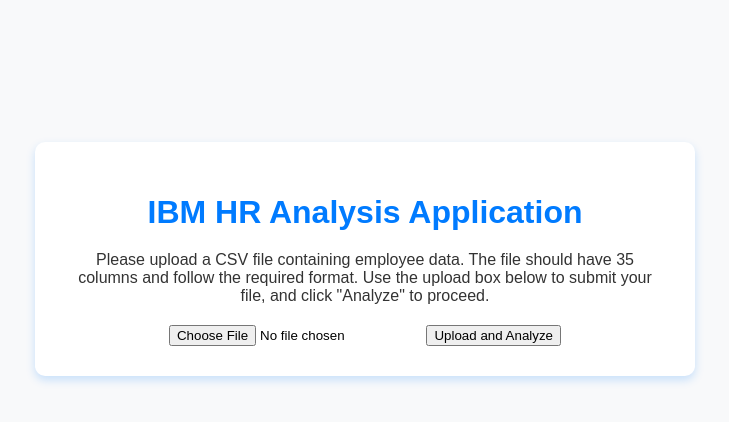
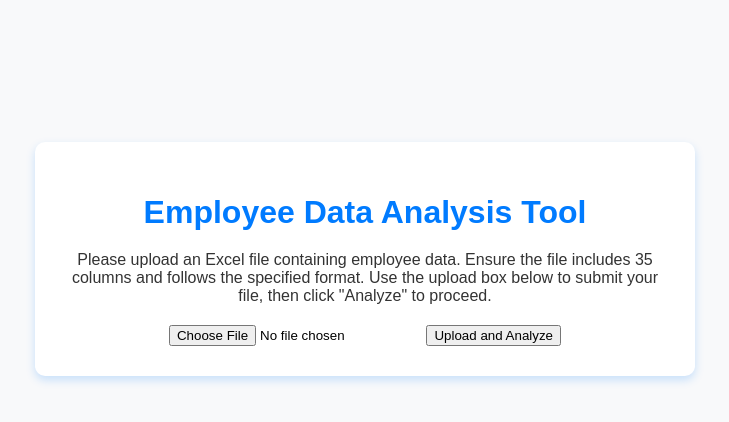
Before and after one commit to shivapaknegar/HR-analysis-app, a Flask app: page / in a window 1280 px wide. Shown: the part 141-563 px from the top of the page, without its empty margins (275-1004 px from the left). Run offline with Flask 3, Linux system fonts and the light colour scheme.

Commit message:
Update index.html

```diff
--- a/templates/index.html
+++ b/templates/index.html
@@ -4,18 +4,18 @@
     <meta charset="UTF-8">
     <meta name="viewport" content="width=device-width, initial-scale=1.0">
     <link rel="stylesheet" href="/static/style.css">
-    <title>IBM HR Analysis App</title>
+    <title>Employee Data Analysis</title>
 </head>
 <body>
     <div class="container">
-        <h1>IBM HR Analysis Application</h1>
+        <h1>Employee Data Analysis Tool</h1>
         <p class="description">
-            Please upload a CSV file containing employee data. The file should have 35 columns and follow the required format. Use the upload box below to submit your file, and click "Analyze" to proceed.
+            Please upload an Excel file containing employee data. Ensure the file includes 35 columns and follows the specified format. Use the upload box below to submit your file, then click "Analyze" to proceed.
         </p>
         <form action="/upload" method="POST" enctype="multipart/form-data">
-            <div class="upload-box">
-                <input type="file" name="file" accept=".csv">
-                <button type="submit">Upload and Analyze</button>
+            <div class="upload-section">
+                <input type="file" name="file" accept=".xlsx, .xls">
+                <button type="submit" class="upload-button">Upload and Analyze</button>
             </div>
         </form>
     </div>
```
